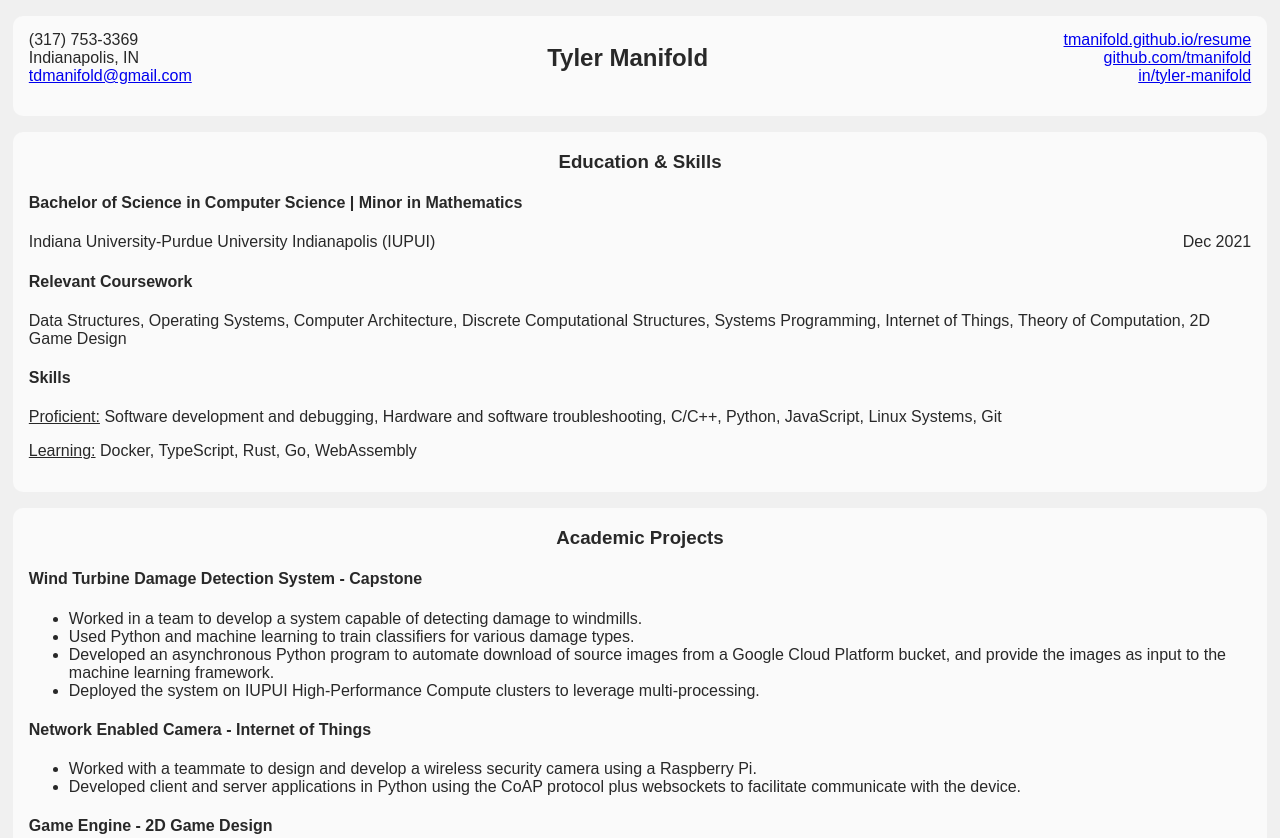
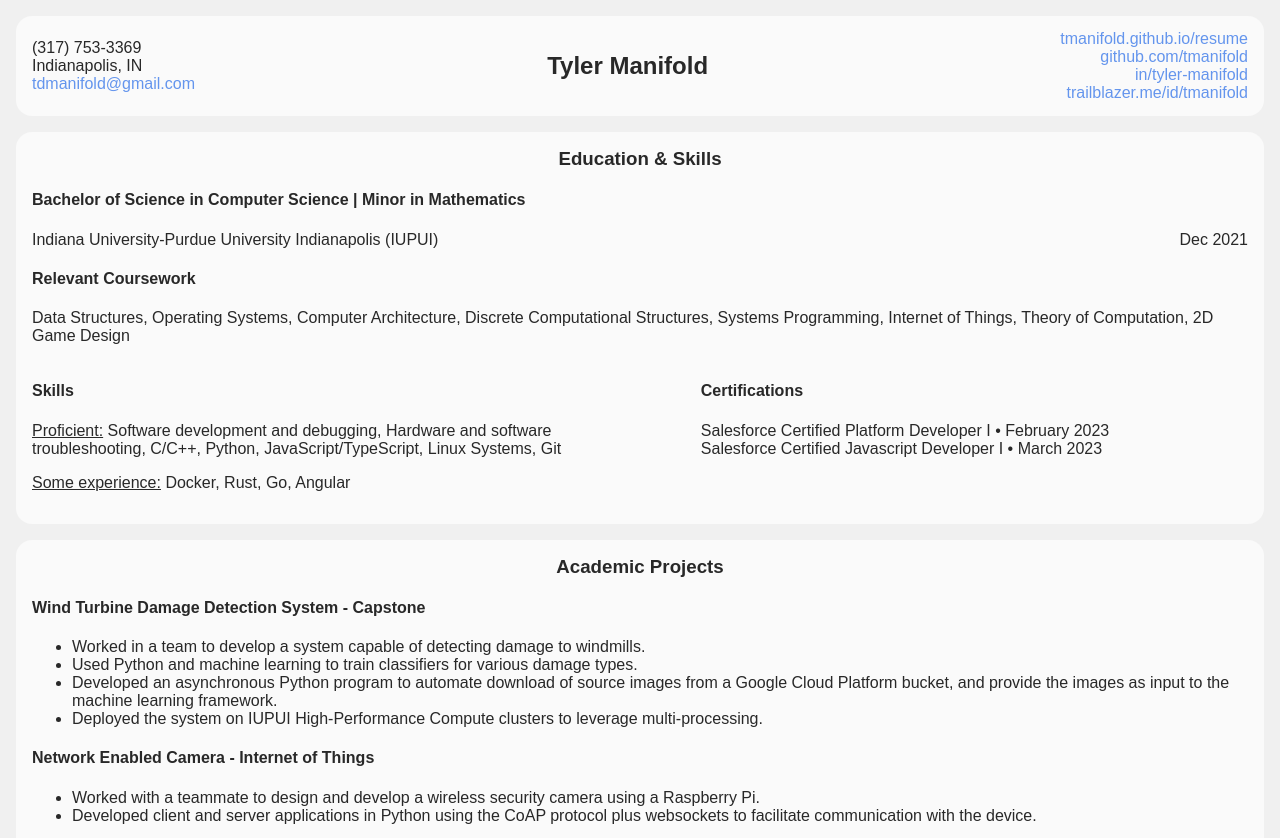
Before and after one commit to tmanifold/resume, a plain HTML site: page index.html in a window 1280 px wide. Shown: the top 838 px of the page. Drawn offline with Linux system fonts and the light colour scheme.

Commit message:
update resume

```diff
--- a/index.html
+++ b/index.html
@@ -19,10 +19,7 @@
 </head>
 <body>
 	<div class="container">
-			<div
-				id="header-card"
-				class="card"
-			>
+		<div id="header-card" class="card">
 			<div class="card-content">
 				<div id="contact">
 					<ul>
@@ -41,21 +38,16 @@
 				<div id="links">
 					<ul>
 						<li>
-								<a
-									href="https://tmanifold.github.io/resume"
-									alt="Resume"
-									>tmanifold.github.io/resume</a
-								>
+							<a href="https://tmanifold.github.io/resume" alt="Resume">tmanifold.github.io/resume</a>
 						</li>
 						<li>
-								<a href="https://github.com/tmanifold"
-									>github.com/tmanifold</a
-								>
+							<a href="https://github.com/tmanifold" alt="GitHub">github.com/tmanifold</a>
 						</li>
 						<li>
-								<a href="https://linkedin.com/in/tyler-manifold"
-									>in/tyler-manifold</a
-								>
+							<a href="https://linkedin.com/in/tyler-manifold" alt="LinkedIn">in/tyler-manifold</a>
+						</li>
+						<li>
+							<a href="https://trailblazer.me/id/tmanifold" alt="Trailblazer">trailblazer.me/id/tmanifold</a>
 						</li>
 					</ul>
 				</div>
@@ -81,17 +73,24 @@
 					Programming, Internet of Things, Theory of Computation,
 					2D Game Design
 				</p>
-
+				<div id="skills-and-certs">
+					<div id="skills" class="skillbox">
 						<h4>Skills</h4>
 						<p>
 							<u>Proficient:</u> Software development and debugging,
 							Hardware and software troubleshooting, C/C++, Python,
-						JavaScript, Linux Systems, Git
+							JavaScript/TypeScript, Linux Systems, Git
 						</p>
 						<p>
-						<u>Learning:</u> Docker, TypeScript, Rust, Go,
-						WebAssembly
+							<u>Some experience:</u> Docker, Rust, Go, Angular
 						</p>
+					</div>
+					<div id="certs" class="skillbox">
+						<h4>Certifications</h4>
+						Salesforce Certified Platform Developer I &bullet; February 2023<br />
+						Salesforce Certified Javascript Developer I &bullet; March 2023 <br />
+					</div>
+				</div>
 			</div>
 		</div>
 		<div class="card">
@@ -127,7 +126,7 @@
 					<li>
 						Developed client and server applications in Python
 						using the CoAP protocol plus websockets to
-							facilitate communicate with the device.
+						facilitate communication with the device.
 					</li>
 				</ul>
 				<h4>Game Engine - 2D Game Design</h4>
@@ -161,21 +160,32 @@
 			<h3>Work History</h3>
 			<div class="card-content">
 				<p>
-						<strong>Associate Technical Consultant</strong>
-						Salesforce<br />
-						Jul 2022 - Present
+					<strong>Associate Technical Consultant</strong> Salesforce &bullet;
+					Jul 2022 - May 2023
+					<ul>
+						<li>Develop full-stack solutions for the Salesforce platform using Apex and Lightning Web Components</li>
+						<li>Worked on a Google Chrome Extension for internal use. Developed additional features and contributed extensively to UI/UX design.</li>
+					</ul>
 				</p>
 				<p>
-						<strong>Advanced Repair Agent</strong> Best Buy | Geek
-						Squad<br />
+					<strong>Advanced Repair Agent</strong> Best Buy | Geek Squad &bullet;
 					Oct 2015 - Jul 2022
-						<!--       <ul>
+					<ul>
 						<li>Perform hardware and software services for client devices such as desktop PCs, laptops, and iPhones. Services include software troubleshooting and fixes, as well as hardware repairs.</li>
 						<li>Use written communication skills to document repair notes by hand as well as internal service order management system.</li>
-            </ul> -->
+					</ul>
 				</p>
 			</div>
 		</div>
 	</div>
+	<script>
+		let links = document.querySelectorAll('a');
+		if (links) {
+			links.forEach(a => {
+				a.setAttribute('target', '_blank');
+				a.setAttribute('rel', 'noreferrer noopener');
+			});
+		}
+	</script>
 </body>
 </html>
--- a/style.css
+++ b/style.css
@@ -6,16 +6,20 @@
 
 body {
 	background: var(--bg-color);
-	height: 100vh;
+
 	margin: 0px;
 	padding: 0px;
 
-	display: flex;
-	flex-flow: column nowrap;
-	align-items: center;
+	display: grid;
+	place-items: center;
 
 	color: var(--font-color);
 	font-family: Arial, Helvetica, sans-serif;
+}
+
+a {
+	text-decoration: none;
+	color: cornflowerblue;
 }
 
 h1,
@@ -27,14 +31,19 @@ h3 {
 .container {
 	display: flex;
 	flex-flow: column nowrap;
-	gap: 16px;
-	width: 98%;
-	padding: 1em;
+	align-items: center;
+	gap: 1rem;
+	width: 95%;
+	padding: 1rem;
 	min-width: 300px;
 }
 
 #header-card {
-	display: grid;
+	display: flex;
+	flex-direction: column;
+	justify-content: center;
+	padding: 0em 1em 0em 1em;
+	width: 100%;
 }
 
 #header-card > .card-content {
@@ -59,15 +68,28 @@ h3 {
 	text-align: right;
 }
 
+#skills-and-certs {
+	display: flex;
+	flex-direction: row;
+	flex-wrap: nowrap;
+	justify-content: space-between;
+	align-items: start;
+}
+
+.skillbox {
+	width: 45%;
+}
+
 .card {
 	background: var(--card-color);
-	border-radius: 10px;
+	border-radius: 1em;
 	width: 100%;
 	min-height: 100px;
+	padding: 1em;
 }
 
-.card-content {
-	padding: 0em 1em 1em 1em;
+.card > h3 {
+	margin-top: 0px;
 }
 
 @media only screen and (max-width: 600px) {
@@ -93,3 +115,18 @@ h3 {
 		order: 3;
 	}
 }
+
+@media print {
+
+	#header-card {
+		padding: 0px;
+	}
+
+	.card {
+		padding: 0px;
+	}
+
+	.container {
+		gap: 0px;
+	}
+}
```
Lines whose indentation alone changed are shown as unchanged.
